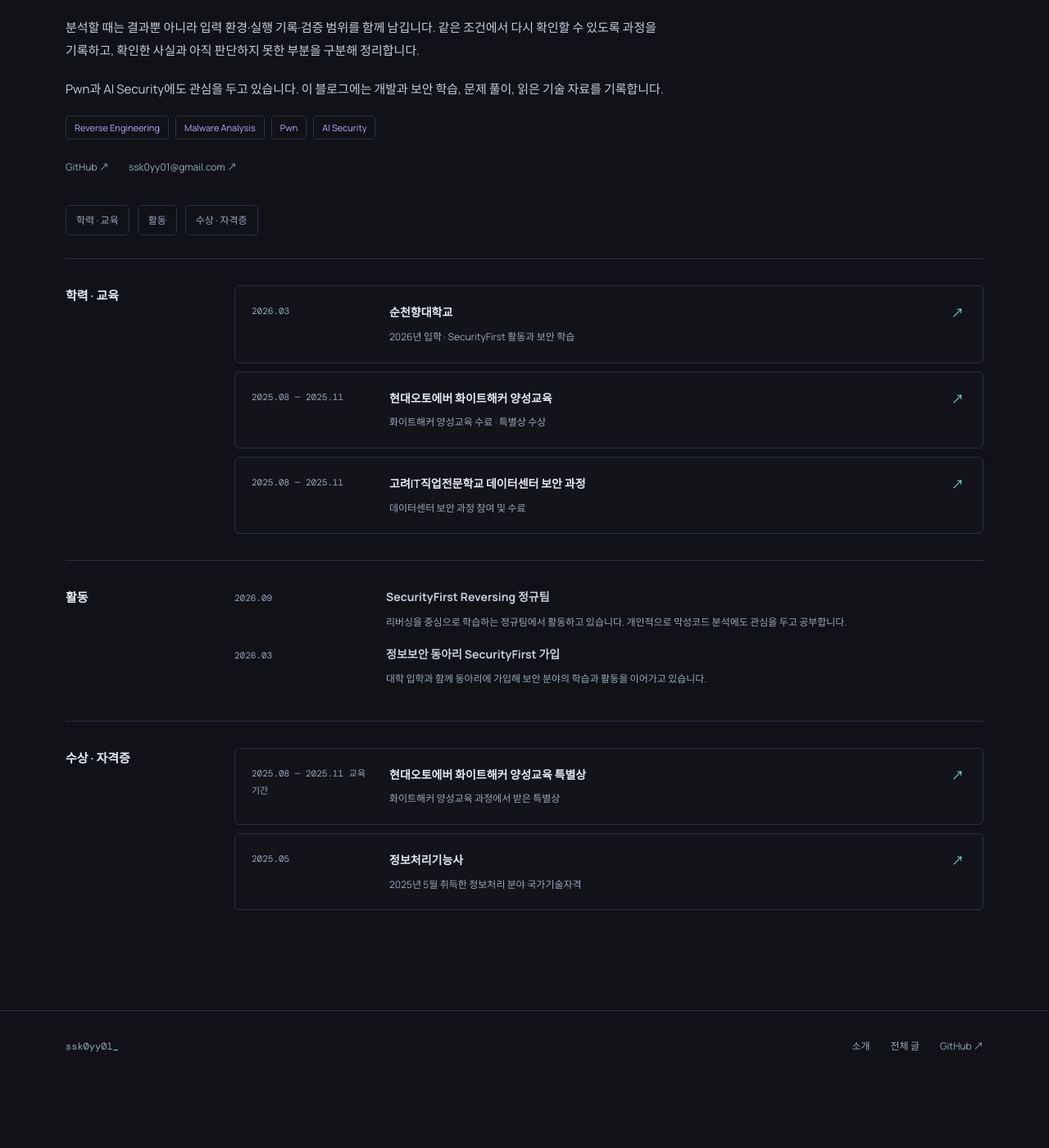
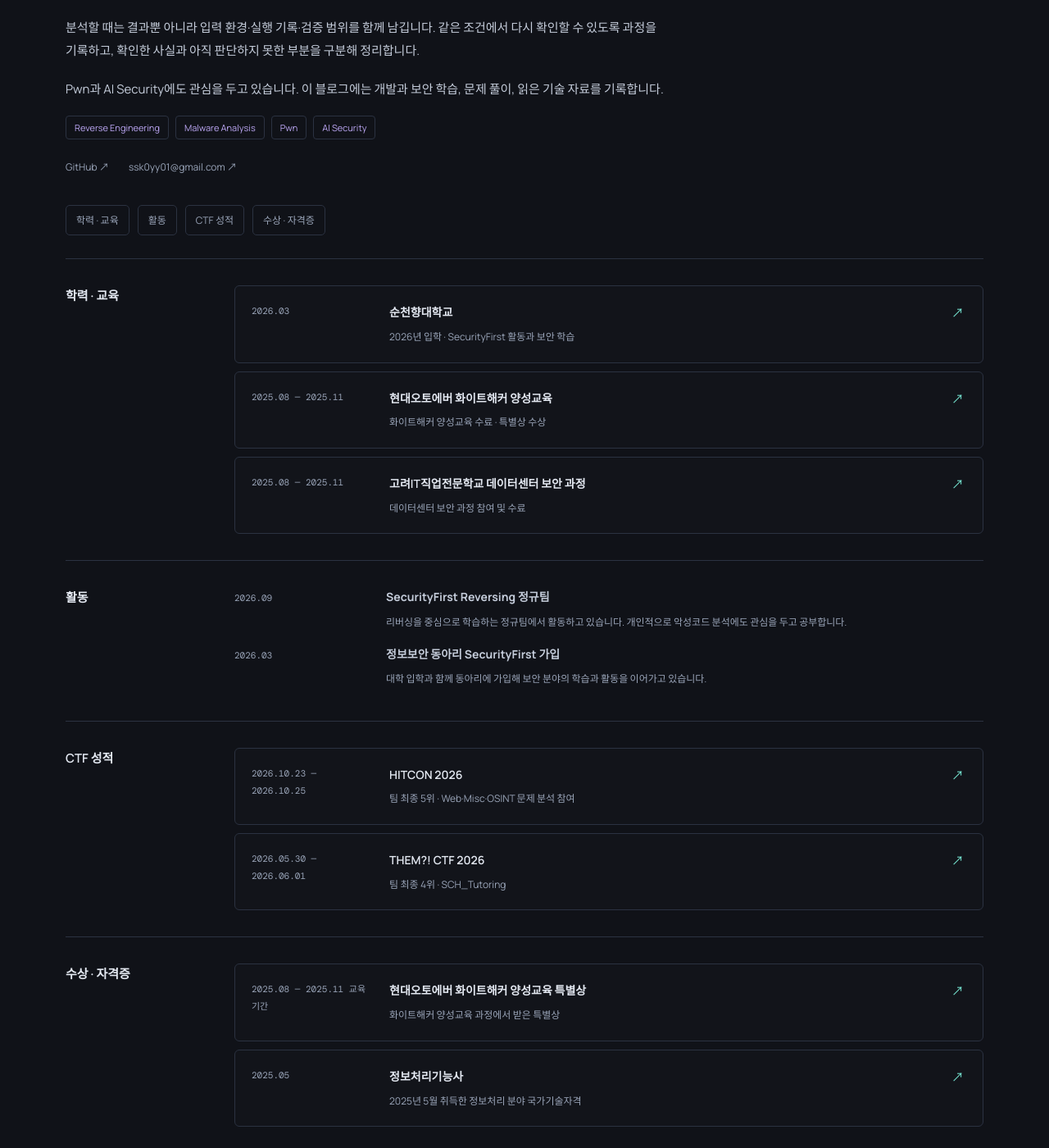
Before and after one commit to ssk0yy01/ssk0yy01.github.io, a Jekyll site: the page built from about/index.html, in a window 1280 px wide and 1400 px high, scrolled down 301 px. Shown: the whole window at 82% size. Built offline with Jekyll 4.4.1, drawn with Linux system fonts in a browser that asks for light colours; before the commit the page ends 1619 px from its top, so only the background shows below that; some of the changed lines change nothing that is shown.

Commit message:
Add 2026 THEM and HITCON team results to profile

```diff
--- /dev/null
+++ b/_credentials/hitcon-2026.md
@@ -0,0 +1,32 @@
+---
+title: "HITCON 2026"
+group: ctf
+kind: CTF · 팀 참가
+period: "2026.10.23 — 2026.10.25"
+result: 팀 최종 5위
+order: 1
+summary: "팀 최종 5위 · Web·Misc·OSINT 문제 분석 참여"
+evidence: []
+---
+
+## 대회 성적
+
+**HITCON 2026**에 팀으로 참가해 **최종 5위**를 기록했습니다. 대회 기간은 **2026년 10월 23일 23:00부터 25일 23:00까지(KST)**입니다.
+
+## 직접 다룬 문제
+
+Web·Misc·OSINT 등 여러 분야의 문제를 분석했습니다. 아래 기록은 개인이 확인한 범위와 팀의 해결 상태를 나누어 정리한 것입니다.
+
+- **php2shell (real) · Web:** PHP·WordPress 환경을 분석하고 로컬에서 일부 버전의 RCE를 검증했습니다. 마지막 라이브 그룹의 토큰 세 개는 확보하지 못했습니다.
+- **You Got Calc’d? · Misc:** 계산식 API의 입력과 백엔드 경계를 조사했습니다. 개인 조사에서는 플래그 경로를 확인하지 못했으며, 팀은 Redis 응답 처리 결함을 연구한 뒤 해결했습니다.
+- **Will be there OSINT? · OSINT:** 사진의 촬영 위치를 마운트 존 천문대 주변으로 좁혔고, 이후 팀원이 정답 위치를 확인했습니다.
+- **flag.png · Misc:** 텍스트와 이미지 자료를 분석했지만 개인 조사에서는 복원하지 못했습니다. 팀은 PNG→ELF 변환과 재사용 키스트림을 이용해 해결했습니다.
+- **mathclipse · Misc:** 제한된 Python 실행 환경을 다루는 문제를 분석했습니다. 팀 기록에서 δ 변형의 완료 알림과 풀이 메모를 확인했습니다.
+- **VulCreator · Misc:** Windows 드라이버의 권한·TDI 동작을 추적했습니다. 개인 분석에는 미확정 부분이 있었으며, 이후 팀 채널에 해결 표기가 남았습니다.
+- **litter:** 랜섬웨어로 암호화된 이미지의 헤더와 복호화 후보를 조사했으나 개인 분석에서는 정답을 확인하지 못했습니다.
+
+## 기록 기준
+
+5위는 **팀 전체 성적**입니다. 개인이 분석한 문제를 모두 직접 해결한 것으로 표현하지 않으며, 팀 완료 알림을 확인한 경우와 채널에 해결 표기만 남은 경우도 구분했습니다.
+
+[Notion 대회 기록 ↗](https://app.notion.com/p/404640930b8a81af9a3df582ef99c082)
--- /dev/null
+++ b/_credentials/them-ctf-2026.md
@@ -0,0 +1,25 @@
+---
+title: "THEM?! CTF 2026"
+group: ctf
+kind: CTF · 팀 참가
+period: "2026.05.30 — 2026.06.01"
+result: "최종 4위 · SCH_Tutoring"
+order: 2
+summary: "팀 최종 4위 · SCH_Tutoring"
+evidence: []
+---
+
+## 대회 성적
+
+**THEM?! CTF 2026**에 **SCH_Tutoring** 팀으로 참가해 **최종 4위**를 기록했습니다. 대회 기간은 2026년 5월 30일부터 6월 1일까지입니다.
+
+## 풀이 기록
+
+Notion에는 다음 네 문제의 풀이를 정리했습니다.
+
+- **QR Scramble · Misc:** 조각난 QR 코드를 복원한 뒤 연결된 상품 페이지의 리뷰에서 필요한 날짜를 찾았습니다. 개발자 도구로 페이지 텍스트를 검색해 단서를 확인했습니다.
+- **Aviation History · OSINT:** 항공 작전 자료에서 임무 번호, 조종사, 파편 위치, 진입·이탈 시각을 찾아 문제에서 요구하는 정보를 조합했습니다.
+- **Old Cassette · Reversing:** CHIP-8 ROM의 반복 연산을 분석했습니다. 길이 34의 사이클을 이용해 대규모 반복을 줄이고 Python으로 결과를 계산했습니다.
+- **Sanity 2 · Sanity:** 대회 규칙 페이지의 텍스트를 개발자 도구로 살펴 숨겨진 플래그를 확인했습니다.
+
+[Notion 풀이 기록 ↗](https://app.notion.com/p/372640930b8a80359433ef616bd1beb7)
--- a/about/index.html
+++ b/about/index.html
@@ -12,7 +12,7 @@
   <div class="profile-interests"><span>Reverse Engineering</span><span>Malware Analysis</span><span>Pwn</span><span>AI Security</span></div>
   <div class="profile-links"><a href="https://github.com/ssk0yy01" target="_blank" rel="noopener noreferrer">GitHub ↗</a><a href="mailto:ssk0yy01@gmail.com">ssk0yy01@gmail.com ↗</a></div>
 </section>
-<nav class="shell profile-nav" aria-label="소개 목차"><a href="#education-heading">학력 · 교육</a><a href="#activities-heading">활동</a><a href="#awards-heading">수상 · 자격증</a></nav>
+<nav class="shell profile-nav" aria-label="소개 목차"><a href="#education-heading">학력 · 교육</a><a href="#activities-heading">활동</a><a href="#ctf-heading">CTF 성적</a><a href="#awards-heading">수상 · 자격증</a></nav>
 <div class="shell profile-sections">
   <section class="profile-section" aria-labelledby="education-heading">
     <h2 id="education-heading">학력 · 교육</h2>
@@ -25,6 +25,10 @@
       <div><dt>2026.03</dt><dd><strong>정보보안 동아리 SecurityFirst 가입</strong><p class="activity-note">대학 입학과 함께 동아리에 가입해 보안 분야의 학습과 활동을 이어가고 있습니다.</p></dd></div>
     </dl>
   </section>
+  <section class="profile-section" aria-labelledby="ctf-heading">
+    <h2 id="ctf-heading">CTF 성적</h2>
+    {% include credential-list.html group='ctf' %}
+  </section>
   <section class="profile-section" aria-labelledby="awards-heading">
     <h2 id="awards-heading">수상 · 자격증</h2>
     {% include credential-list.html group='awards' %}
```
Also changed, not shown: README.md.
